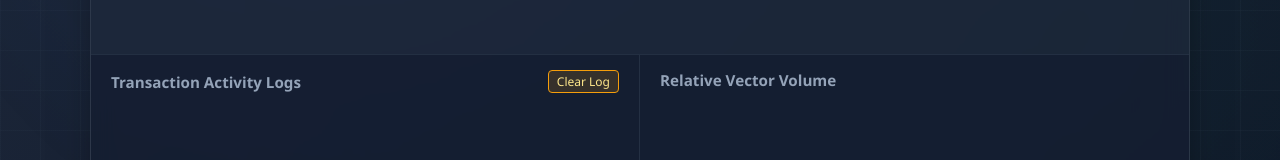
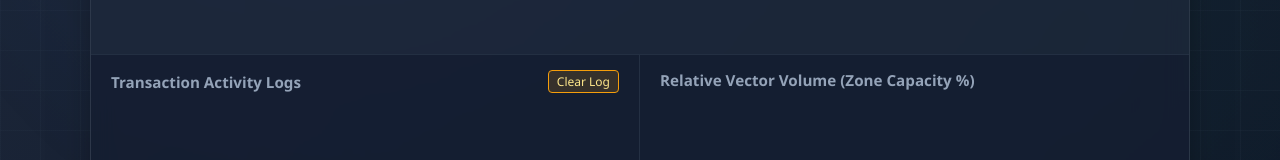
Before and after one commit to alfeezul06-lgtm/iot-tracking-server, a website: page public/index.html in a window 1280 px wide. Shown: the part 550-710 px from the top of the page. Drawn offline with Linux system fonts and the light colour scheme; no server answers.

Commit message:
Update index.html

```diff
--- a/public/index.html
+++ b/public/index.html
@@ -65,8 +65,9 @@
             </div>
             <div id="transactions-list" class="list-container"></div>
         </div>
+
         <div class="panel">
-            <h3>Relative Vector Volume</h3>
+            <h3>Relative Vector Volume (Zone Capacity %)</h3>
             <div id="chart-box" class="chart-container"></div>
         </div>
     </div>
```
